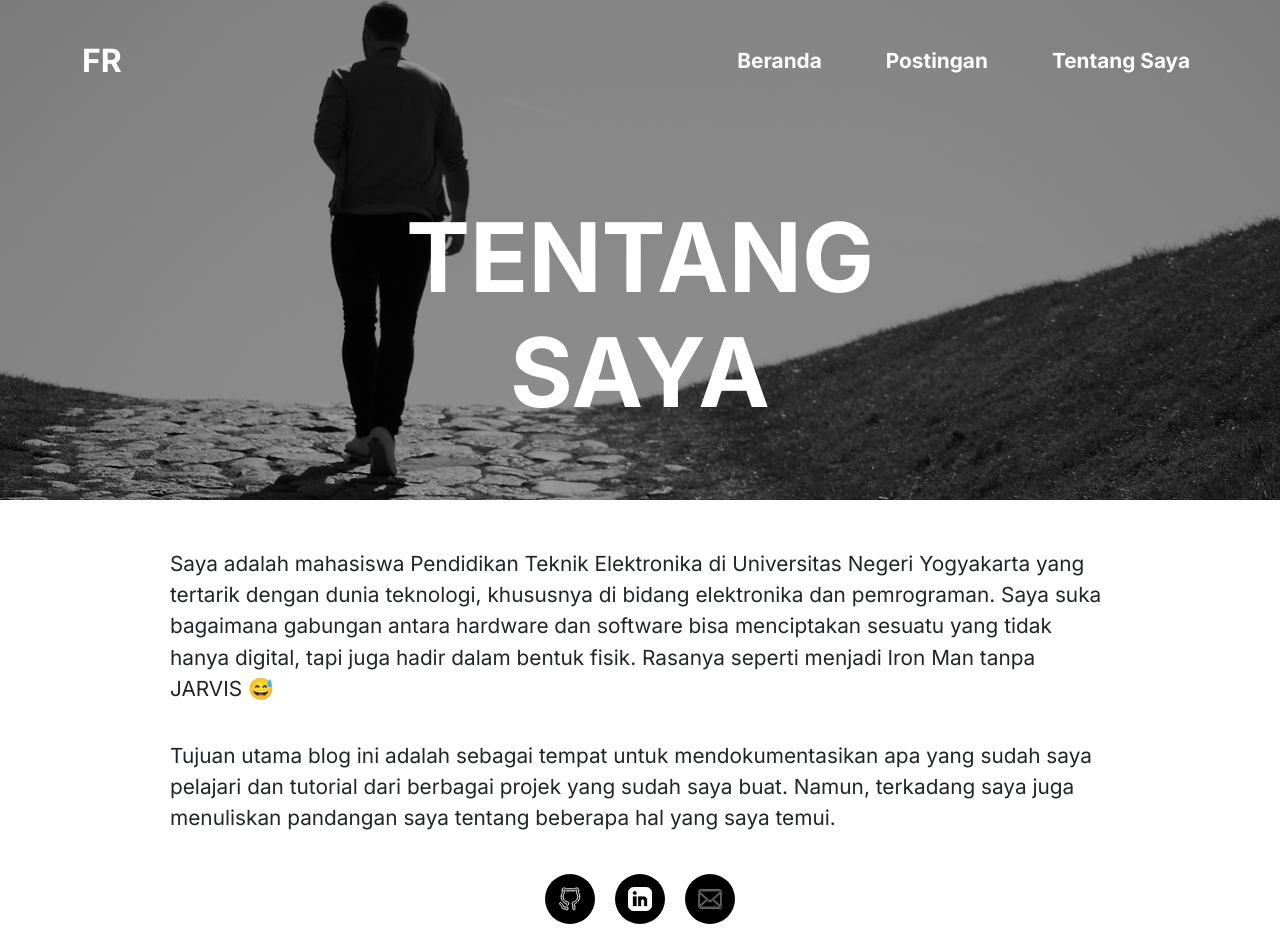
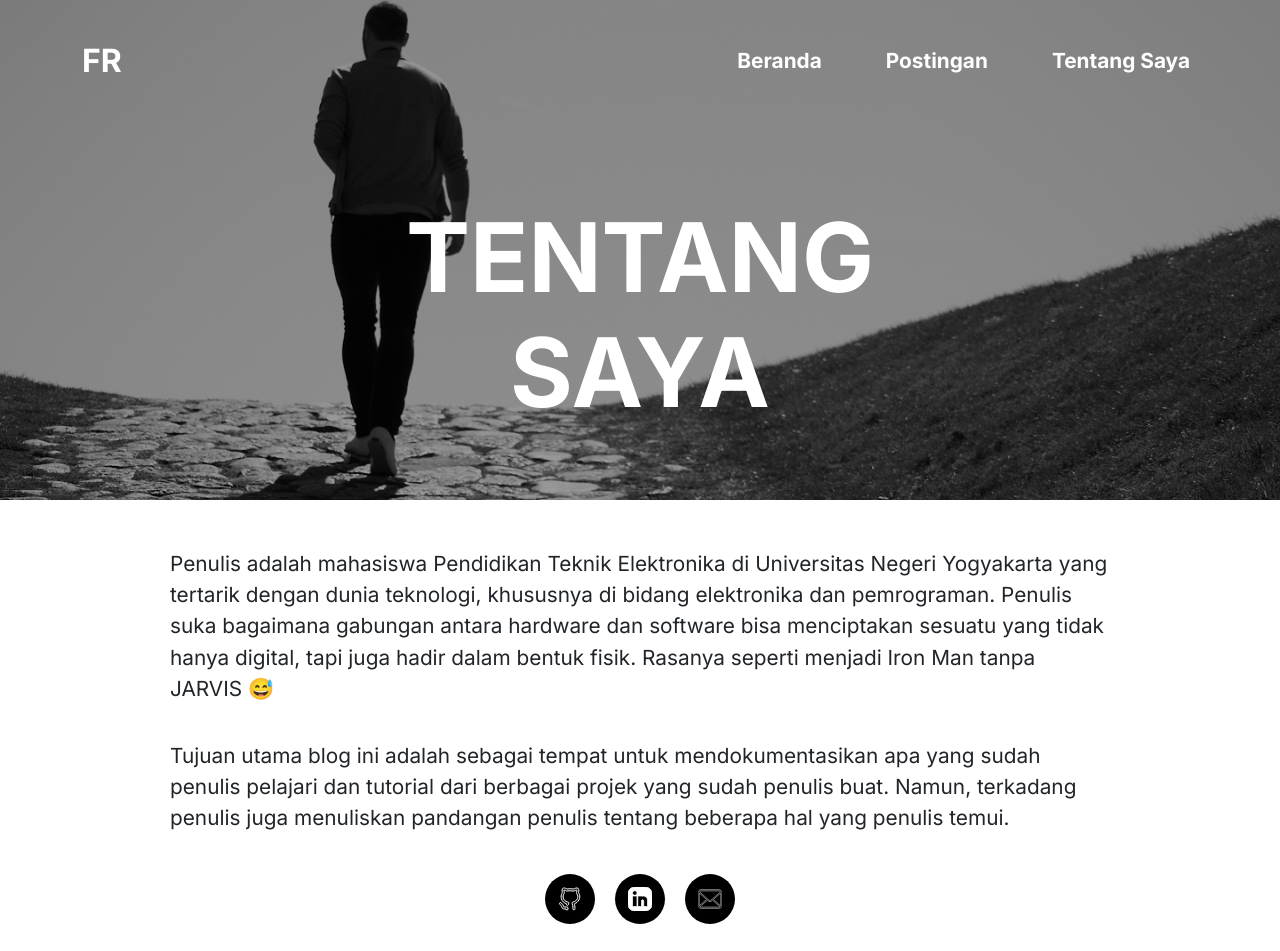
Before and after one commit to drajat824/flozistor, a Next.js app: page /about in a window 1280 px wide. Shown: the top 951 px of the page. Built offline with nearby package versions, Linux system fonts and the light colour scheme.

Commit message:
Refactor PostPage content: change narrative perspective from first-person to third-person for consistency

```diff
--- a/src/app/about/page.js
+++ b/src/app/about/page.js
@@ -22,10 +22,10 @@ export default function PostPage() {
 
           {/* Postingan */}
           <p style={{ fontSize: '1.3rem', paddingBottom: 20 }} >
-            Saya adalah mahasiswa Pendidikan Teknik Elektronika di Universitas Negeri Yogyakarta yang tertarik dengan dunia teknologi, khususnya di bidang elektronika dan pemrograman. Saya suka bagaimana gabungan antara hardware dan software bisa menciptakan sesuatu yang tidak hanya digital, tapi juga hadir dalam bentuk fisik. Rasanya seperti menjadi Iron Man tanpa JARVIS 😅
+            Penulis adalah mahasiswa Pendidikan Teknik Elektronika di Universitas Negeri Yogyakarta yang tertarik dengan dunia teknologi, khususnya di bidang elektronika dan pemrograman. Penulis suka bagaimana gabungan antara hardware dan software bisa menciptakan sesuatu yang tidak hanya digital, tapi juga hadir dalam bentuk fisik. Rasanya seperti menjadi Iron Man tanpa JARVIS 😅
           </p>
           <p style={{ fontSize: '1.3rem', paddingBottom: 20 }} >
-            Tujuan utama blog ini adalah sebagai tempat untuk mendokumentasikan apa yang sudah saya pelajari dan tutorial dari berbagai projek yang sudah saya buat. Namun, terkadang saya juga menuliskan pandangan saya tentang beberapa hal yang saya temui.
+            Tujuan utama blog ini adalah sebagai tempat untuk mendokumentasikan apa yang sudah penulis pelajari dan tutorial dari berbagai projek yang sudah penulis buat. Namun, terkadang penulis juga menuliskan pandangan penulis tentang beberapa hal yang penulis temui.
           </p>
           <div style={{ display: 'flex', justifyContent: 'center', gap: '20px', marginTop: '20px' }}>
             <a href="https://github.com/drajat824" target="_blank" rel="noopener noreferrer" style={{ textDecoration: 'none' }}>
@@ -53,10 +53,10 @@ export default function PostPage() {
 
           {/* Postingan */}
           <p style={{ fontSize: '1.3rem', paddingBottom: 20 }} >
-            Saya adalah mahasiswa Pendidikan Teknik Elektronika di Universitas Negeri Yogyakarta yang tertarik dengan dunia teknologi, khususnya di bidang elektronika dan pemrograman. Saya suka bagaimana gabungan antara hardware dan software bisa menciptakan sesuatu yang tidak hanya digital, tapi juga hadir dalam bentuk fisik. Rasanya seperti menjadi Iron Man tanpa JARVIS 😅
+            Penulis adalah mahasiswa Pendidikan Teknik Elektronika di Universitas Negeri Yogyakarta yang tertarik dengan dunia teknologi, khususnya di bidang elektronika dan pemrograman. Penulis suka bagaimana gabungan antara hardware dan software bisa menciptakan sesuatu yang tidak hanya digital, tapi juga hadir dalam bentuk fisik. Rasanya seperti menjadi Iron Man tanpa JARVIS 😅
           </p>
           <p style={{ fontSize: '1.3rem', paddingBottom: 20 }} >
-            Tujuan utama blog ini adalah sebagai tempat untuk mendokumentasikan apa yang sudah saya pelajari dan tutorial dari berbagai projek yang sudah saya buat. Namun, terkadang saya juga menuliskan pandangan saya tentang beberapa hal yang saya temui.
+            Tujuan utama blog ini adalah sebagai tempat untuk mendokumentasikan apa yang sudah penulis pelajari dan tutorial dari berbagai projek yang sudah penulis buat. Namun, terkadang penulis juga menuliskan pandangan penulis tentang beberapa hal yang penulis temui.
           </p>
           <div style={{ display: 'flex', justifyContent: 'center', gap: '20px', marginTop: '20px' }}>
             <a href="https://github.com/drajat824" target="_blank" rel="noopener noreferrer" style={{ textDecoration: 'none' }}>
```
